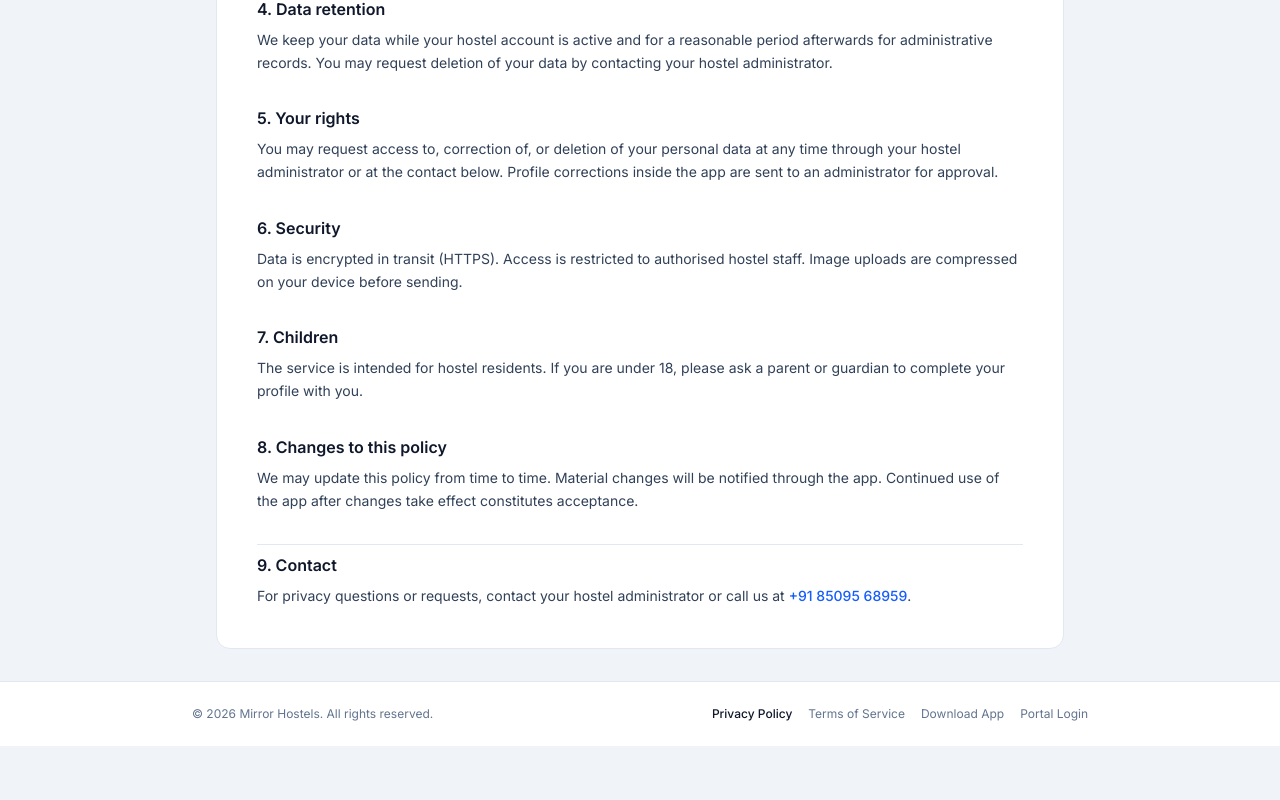
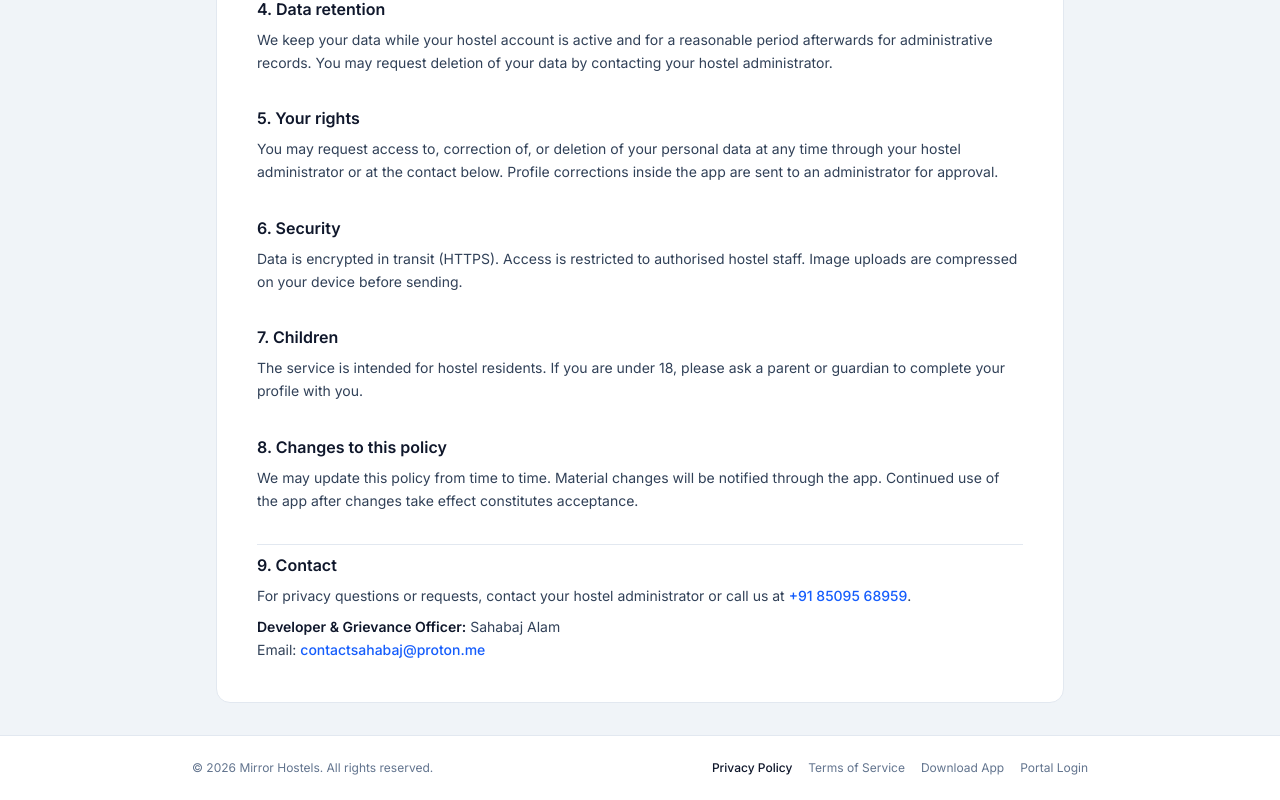
Before and after one commit to ReOneSec/hostel-app, a Next.js app: page /privacy in a window 1280 px wide. Shown: the part 1135-1935 px from the top of the page. Before the commit the page ends 1881 px from the top, so only its background shows below. Built offline with nearby package versions, Linux system fonts and the light colour scheme.

Commit message:
Privacy policy: add developer & grievance officer email (Indus compliance)

```diff
--- a/src/app/privacy/page.tsx
+++ b/src/app/privacy/page.tsx
@@ -187,6 +187,17 @@ export default function PrivacyPolicyPage() {
               </a>
               .
             </p>
+            <p className="text-sm text-slate-700 leading-relaxed">
+              <strong className="text-slate-900 font-semibold">Developer &amp; Grievance Officer:</strong> Sahabaj Alam
+              <br />
+              Email:{" "}
+              <a
+                href="mailto:contactsahabaj@proton.me"
+                className="text-blue-600 hover:underline font-medium"
+              >
+                contactsahabaj@proton.me
+              </a>
+            </p>
           </section>
         </div>
       </main>
```
